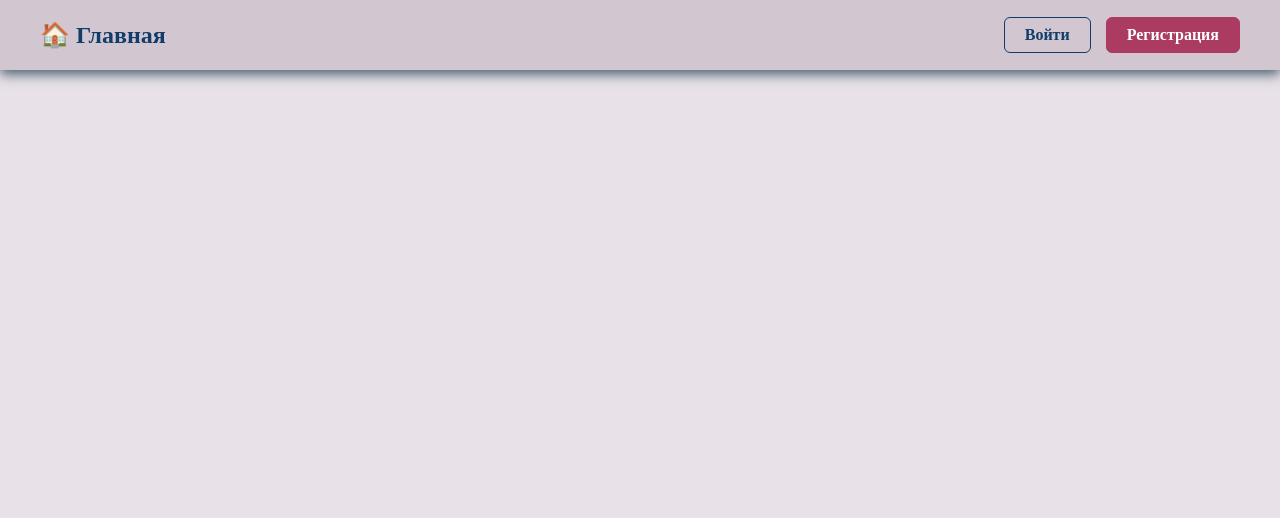
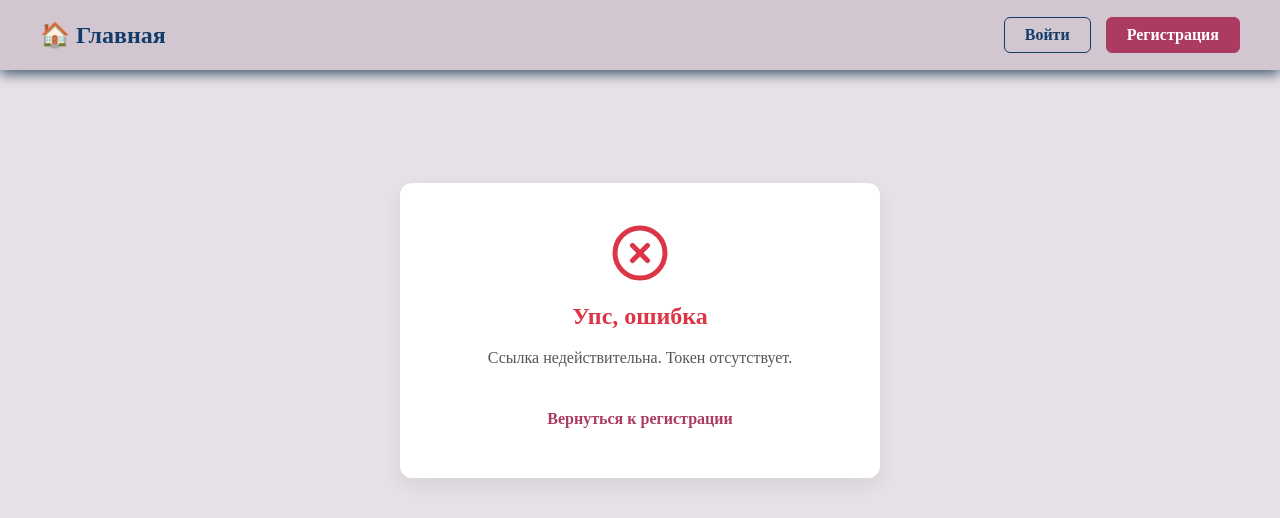
Before and after one commit to GrNata/recipes-website-react, a React (Vite) app: page /verify-email in a window 1280 px wide. Shown: the top 518 px of the page. Built offline with nearby package versions, Linux system fonts and the light colour scheme.

Commit message:
подтверждение Email при регистрации

```diff
--- a/src/App.tsx
+++ b/src/App.tsx
@@ -24,6 +24,7 @@ import FeedbackPage from "./pages/feedbackUser/FeedbackPage.tsx";
 import HomePage from "./pages/home/HomePage.tsx";
 import UserProfile from "./pages/profile/UserProfile.tsx";
 import AdminRecipes from "./pages/admin/recipes/AdminRecipes.tsx";
+import {VerifyEmail} from "./components/verifyEmail/VerifyEmail.tsx";
 
 // Создаем обертку для контента, чтобы внутри был доступ к useAuth
 const AppContent =() => {
@@ -42,6 +43,7 @@ const AppContent =() => {
                     path="/login"
                     element={isAuthenticated ? <Navigate to="/" /> :<Login />} />
                 <Route path="/register" element={isAuthenticated ? <Navigate to='/' /> : <Register /> } />
+                <Route path="/verify-email" element={<VerifyEmail /> } />
                 <Route path="/recipes" element={<RecipeList />} />
                 <Route
                     path="/favorites"
--- a/src/api/auth.ts
+++ b/src/api/auth.ts
@@ -38,6 +38,12 @@ export const authApi = {
         const response =
             await apiClient.post<RegisterResponse>('/auth/register', data);
             // await apiClient.post<RegisterResponse>('/api/auth/register', data);
+        return response.data;
+    },
+
+//     Отправка токена на бэкенд - для подтверждения Email
+    verifyEmail: async (token: string) => {
+        const response = await apiClient.get(`/auth/verify-email?token=${token}`);
         return response.data;
     },
 
--- /dev/null
+++ b/src/components/verifyEmail/VerifyEmail.module.css
@@ -0,0 +1,99 @@
+.pageContainer {
+    display: flex;
+    justify-content: center;
+    align-items: center;
+    min-height: 60vh;
+    padding: 20px;
+}
+
+.card {
+    background-color: #ffffff;
+    padding: 40px;
+    border-radius: 12px;
+    box-shadow: 0 8px 24px rgba(0, 0, 0, 0.08);
+    text-align: center;
+    max-width: 400px;
+    width: 100%;
+}
+
+/* --- Заголовки --- */
+.title {
+    margin-top: 20px;
+    margin-bottom: 10px;
+    font-size: 24px;
+    font-weight: 600;
+}
+
+.titleLoading {
+    color: #123C69;
+}
+
+.titleSuccess {
+    color: #28a745;
+}
+
+.titleError {
+    color: #dc3545;
+}
+
+/* --- Текст сообщения --- */
+.message {
+    color: #555555;
+    margin-bottom: 30px;
+    line-height: 1.5;
+    font-size: 16px;
+}
+
+/* --- Иконки и Анимация --- */
+.icon {
+    margin: 0 auto;
+    display: block;
+}
+
+.spinner {
+    margin: 0 auto;
+    display: block;
+    animation: spin 2s linear infinite;
+}
+
+@keyframes spin {
+    0% { transform: rotate(0deg); }
+    100% { transform: rotate(360deg); }
+}
+
+/* --- Кнопки и Ссылки --- */
+.button {
+    background-color: #AC3B61;
+    color: #ffffff;
+    padding: 12px 20px;
+    border: none;
+    border-radius: 6px;
+    cursor: pointer;
+    font-size: 16px;
+    font-weight: 500;
+    width: 100%;
+    transition: background-color 0.2s ease, transform 0.1s ease;
+}
+
+.button:hover {
+    background-color: #8a2f4d;
+}
+
+.button:active {
+    transform: scale(0.98);
+}
+
+.link {
+    color: #AC3B61;
+    text-decoration: none;
+    font-weight: bold;
+    font-size: 16px;
+    transition: opacity 0.2s ease;
+    display: inline-block;
+    padding: 10px;
+}
+
+.link:hover {
+    opacity: 0.8;
+    text-decoration: underline;
+}
--- /dev/null
+++ b/src/components/verifyEmail/VerifyEmail.tsx
@@ -0,0 +1,87 @@
+import React, { useEffect, useState, useRef } from 'react';
+import { useSearchParams, useNavigate, Link } from 'react-router-dom';
+import { authApi} from "../../api/auth.ts";
+import { CheckCircle, XCircle, Loader2 } from 'lucide-react';
+import style from '../verifyEmail/VerifyEmail.module.css';
+import { toast } from "react-hot-toast";
+
+export const VerifyEmail = () => {
+    const [searchParams] = useSearchParams();
+    const token = searchParams.get('token');
+    const navigate = useNavigate();
+
+    const [status, setStatus] = useState<'loading' | 'success' | 'error'>('loading');
+    const [message, setMessage] = useState('Проверяем Вашу ссылку...');
+
+    // Защита от двойного рендера в React 18 (StrictMode)
+    const hasAttempted = useRef(false);
+
+    useEffect(() => {
+        if (!token) {
+            setStatus('error');
+            setMessage('Ссылка недействительна. Токен отсутствует.');
+            return;
+        }
+
+        if (hasAttempted.current) return;
+        hasAttempted.current = true;
+
+        const verifyToken = async () => {
+            try {
+                const response = await authApi.verifyEmail(token);
+                setStatus('success');
+                setMessage(response.message || 'Email успешно подтвержден!');
+
+                toast.success('Регистрация успешна! Теперь можете войти.')
+
+            } catch (err: any) {
+                setStatus('error');
+                // Достаем сообщение об ошибке с бэкенда (если оно есть)
+                const errorMsg = err.response?.data?.message || err.response?.data || 'Не удалось подтвердить email. Возможно, ссылка устарела.';
+                setMessage(errorMsg);
+            }
+        };
+
+        verifyToken();
+    }, [token]);
+
+    return (
+                <div className={style.pageContainer}>
+                    <div className={style.card}>
+
+                        {status === 'loading' && (
+                            <>
+                                <Loader2 size={50} color='#AC3B61' className={style.spinner} />
+                                <h2 className={`${style.title} ${style.titleLoading}`}>Подтверждение...</h2>
+                                <p className={style.message}>Подождите пару секунд, мы проверяем вашу ссылку.</p>
+                            </>
+                        )}
+
+                        {status === 'success' && (
+                            <>
+                                <CheckCircle size={60} color='#28A745' className={style.icon} />
+                                <h2 className={`${style.title} ${style.titleSuccess}`}>Успешно!</h2>
+                                <p className={style.message}>{message}</p>
+                                <button
+                                    onClick={() => navigate('/login')}
+                                    className={style.button}
+                                >
+                                    Войти в аккаунт
+                                </button>
+                            </>
+                        )}
+
+                        {status === 'error' && (
+                            <>
+                                <XCircle size={60} color='#DC3545' className={style.icon} />
+                                <h2 className={`${style.title} ${style.titleError}`}>Упс, ошибка</h2>
+                                <p className={style.message}>{message}</p>
+                                <Link to='/register' className={style.link}>
+                                    Вернуться к регистрации
+                                </Link>
+                            </>
+                        )}
+                    </div>
+                </div>
+    )
+}
--- a/src/pages/register/Register.tsx
+++ b/src/pages/register/Register.tsx
@@ -4,6 +4,7 @@ import { useNavigate, Link } from "react-router-dom";
 import axios from "axios";
 import { toast } from "react-hot-toast";
 import style from './Register.module.css';
+import {Mail} from "lucide-react";
 
 const Register: React.FC = () => {
     const [formData, setFormData] = useState({
@@ -14,6 +15,8 @@ const Register: React.FC = () => {
     });
     const [error, setError] = useState('');
     const navigate = useNavigate();
+
+    const [isRegistered, setIsRegistered] = useState(false);
 
     const handleSubmit = async (e: React.FormEvent) => {
         e.preventDefault();
@@ -31,8 +34,10 @@ const Register: React.FC = () => {
                 password: formData.password
             });
 
-            toast.success('Регистрация успешна! Теперь можете войти.');
-            navigate('/login');
+            // toast.success('Регистрация успешна! Теперь можете войти.');
+            // navigate('/login');
+            setIsRegistered(true);
+
         } catch (err) {
             if (axios.isAxiosError(err)) {
                 setError(err.response?.data?.message || 'Ошибка регистрации');
@@ -43,6 +48,25 @@ const Register: React.FC = () => {
             // toast.error(error);
         }
     };
+
+
+    if (isRegistered) {
+        return (
+        //     Используем те же стили центрирования, что и в VerifyEmail
+            <div style={{ display: 'flex', justifyContent: 'center', alignItems: 'center', minHeight: '60vh', padding: '20px' }}>
+                <div style={{ backgroundColor: '#ffffff', padding: '40px', borderRadius: '12px', boxShadow: '0 8px 24px rgba(0, 0, 0, 0.08)', textAlign: 'center', maxWidth: '400px', width: '100%' }}>
+                    <Mail size={60} color="#123C69" style={{ margin: '0 auto', display: 'block' }} />
+                    <h2 style={{ marginTop: '20px', marginBottom: '10px', fontSize: '24px', fontWeight: 600, color: '#123C69' }}>
+                        Проверьте почту
+                    </h2>
+                    <p style={{ color: '#555555', marginBottom: '30px', lineHeight: '1.5', fontSize: '16px' }}>
+                        Мы отправили ссылку для подтверждения на указанный email.
+                        Пожалуйста, перейдите по ней, чтобы завершить регистрацию и войти в аккаунт.
+                    </p>
+                </div>
+            </div>
+        );
+    }
 
     return (
         <div className={style.mainContainer}>
```
